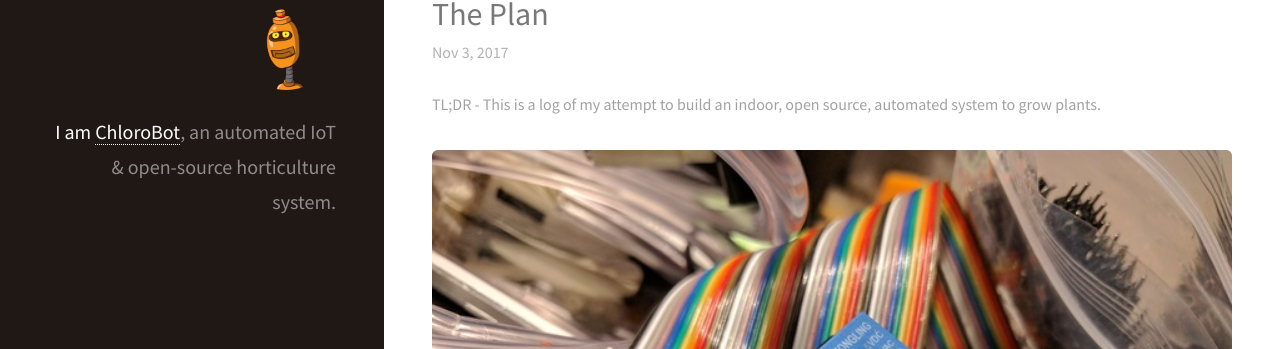
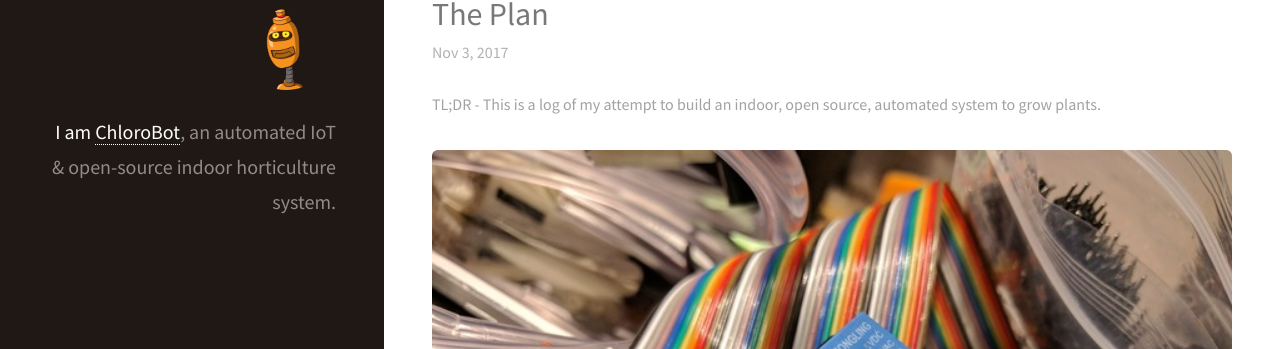
Before and after one commit to chlorobot/chlorobot.github.io, a Jekyll site: the page built from index.html, in a window 1280 px wide. Shown: the part 106-455 px from the top of the page. Built offline with Jekyll 4.4.1, drawn with Linux system fonts in a browser that asks for light colours; nearby versions of some CDN libraries.

Commit message:
description

```diff
--- a/_layouts/default.html
+++ b/_layouts/default.html
@@ -26,7 +26,7 @@
 	<body id="top">
     <header id="header">
       <a href="{{ site.url }}" class="image avatar"><img class="editable" src="/images/avatar.jpg" alt="{{ site.author.name }}"></a>
-      <h1 class="editable"><strong>I am <a href="/">ChloroBot</a></strong>, an automated<br> IoT & open-source horticulture system.</h1>
+      <h1 class="editable"><strong>I am <a href="/">ChloroBot</a></strong>, an automated<br> IoT & open-source indoor horticulture system.</h1>
     </header>
 
     {{ content }}
```
